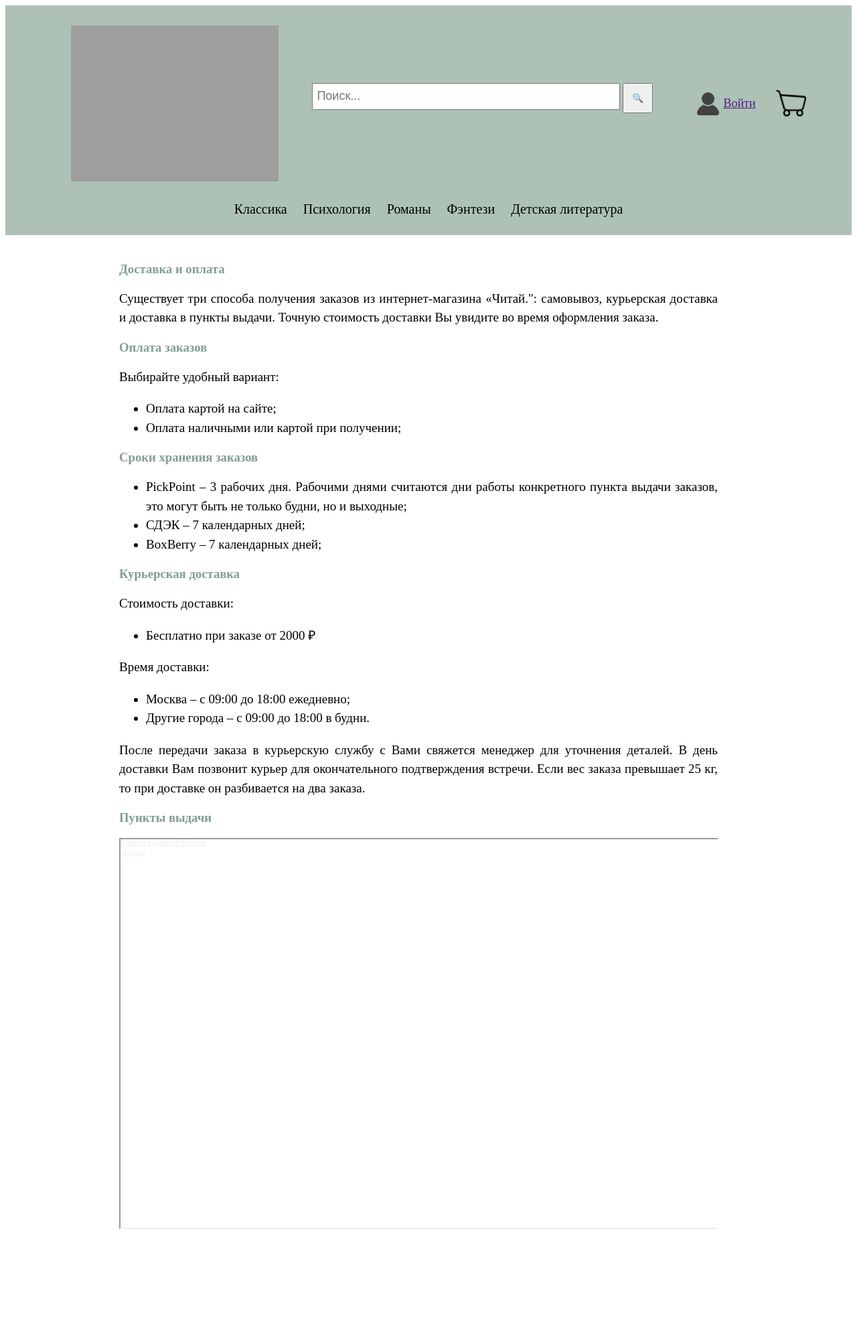
After one commit to Aleks-22-05-2022/bookshop, a PHP site: page /dostavka.php?result=1 in a window 1280 px wide. The commit adds this page. Shown: the whole page at 67% size. Run offline with PHP 8.4, Linux system fonts and the light colour scheme; data that the repository does not hold is empty; grey boxes are pictures that could not be loaded.

Commit message:
Загрузка dostavka.php, o_kompanii.php, partners.php

```diff
--- /dev/null
+++ b/dostavka.php
@@ -0,0 +1,85 @@
+<!-- поиск -->
+
+<?php
+if ($_GET['result'] != ''){
+	$query_search = $_GET['result'];
+	$query_search = trim($query_search);
+    $query_search = mysql_real_escape_string($query_search);
+    $query_search =htmlspecialchars($query_search);?>
+	<a href="search.php?result=<?php echo $query_search;?>"></a>
+	<?php
+
+}
+?>
+<!DOCTYPE html>
+<html lang="ru">
+    <head>
+        <meta charset="UTF-8">
+        <title>Читай</title>
+        <link rel="stylesheet" href="style.css">
+    </head>
+    <body>
+        <header>
+            <a href="index.php"><img src="photo/logoza_ru.png" class="logo"></a>
+			<form action="search.php?result=<?php echo $query_search;?>">
+				<input type="text" placeholder="Поиск..." class="search"> <!--Нужно написать поиск по странице-->
+				<input type="submit" value="&#128269;" class="searchSub">
+			</form>
+            <img src="photo/cabinet.png" class="login">
+            <a href="" class="log">Войти</a>
+            <div class="imgblock">
+                <a href=""><img src="photo/Screenshot_7-removebg-preview.png" alt="Snow"></a>
+                <span><?php echo $num; ?></span> <!-- Нужно потом считать количество товаров в корзине -->
+            </div>
+        </header>
+        <nav class="menu">
+            <a href="">Классика</a>
+            <a href="">Психология</a>
+            <a href="">Романы</a>
+            <a href="">Фэнтези</a>
+            <a href="">Детская литература</a>
+        </nav>
+		<div class="partners">
+		<h3>Доставка и оплата</h3>
+		<p class="text_part">Существует три способа получения заказов из интернет-магазина «Читай.": самовывоз, курьерская доставка и доставка в пункты выдачи.
+		Точную стоимость доставки Вы увидите во время оформления заказа.</p>
+		<h3>Оплата заказов</h3>
+		<p class="text_part">Выбирайте удобный вариант:</p>
+		<ul class="text_part">
+<li>Оплата картой на сайте;</li>
+
+<li>Оплата наличными или картой при получении;</li>
+
+</ul>
+		<h3>Сроки хранения заказов</h3>
+		<ul class="text_part">
+<li>PickPoint – 3 рабочих дня. Рабочими днями считаются дни работы конкретного пункта выдачи заказов, это могут быть не только будни, но и выходные;</li>
+
+<li>СДЭК – 7 календарных дней;</li>
+
+<li>BoxBerry – 7 календарных дней;</li>
+</ul>
+		<h3>Курьерская доставка</h3>
+		<p class="text_part">Стоимость доставки:</p>
+		<ul class="text_part">
+<li>Бесплатно при заказе от 2000 ₽</li>
+</ul>
+
+		<p class="text_part">Время доставки: </p>
+		<ul class="text_part">
+<li>Москва – с 09:00 до 18:00 ежедневно;</li>
+
+<li>Другие города – с 09:00 до 18:00 в будни.</li>
+
+</ul>
+<p class="text_part">После передачи заказа в курьерскую службу с Вами свяжется менеджер для уточнения деталей. В день доставки Вам позвонит курьер для окончательного подтверждения встречи.
+Если вес заказа превышает 25 кг, то при доставке он разбивается на два заказа.</p>
+<h3>Пункты выдачи</h3>
+<div style="position:relative;overflow:hidden;"><a href="https://yandex.ru/maps/213/moscow/search/%D0%9F%D1%83%D0%BD%D0%BA%D1%82%D1%8B%20%D0%B2%D1%8B%D0%B4%D0%B0%D1%87%D0%B8/?utm_medium=mapframe&utm_source=maps" style="color:#eee;font-size:12px;position:absolute;top:0px;">Пункты выдачи в Москве</a><a href="https://yandex.ru/maps/213/moscow/?utm_medium=mapframe&utm_source=maps" style="color:#eee;font-size:12px;position:absolute;top:14px;">Москва</a>
+<iframe src="https://yandex.ru/map-widget/v1/-/CCUJE4fstC" width="1200" height="580" frameborder="1" allowfullscreen="true" style="position:relative;"></iframe>
+</div>
+
+</div>
+
+	  </body>
+				</html>
--- a/style.css
+++ b/style.css
@@ -1,5 +1,8 @@
 body{
 	/*background: #f0f5f2;*/
+}
+h3{
+	color:#829D93;
 }
 .logo{
     width: 310px;
@@ -238,8 +241,9 @@ header{
 .slide-title {
 	/* Шрифт */
 	font: bold 16px monospace;
-	/* Указываем, что элемент блочный */
+	/* Указываем, что элемен блочный */
 	display: block;
+	text-align: center;
 }
 
 /* навигация вперед/назад */
@@ -259,5 +263,5 @@ header{
 }
 .next-slide {
 	right: 0;
-	background: #f0f5f2 url(bg/right-arrow.png) 9px 40% no-repeat;
+	background: #FFFFFF url(bg/right-arrow.png) 9px 40% no-repeat;
 }
```
Also changed, not shown: o_kompanii.php (added, +61 -0 lines), partners.php (+24 -13 lines).
